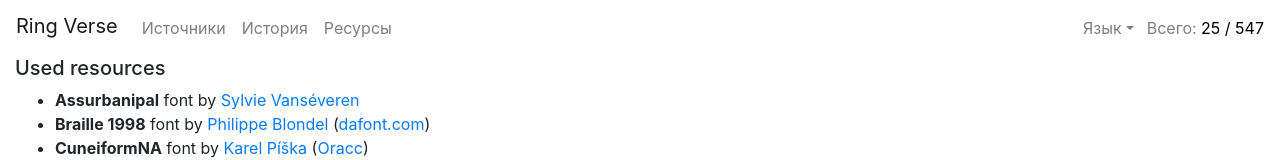
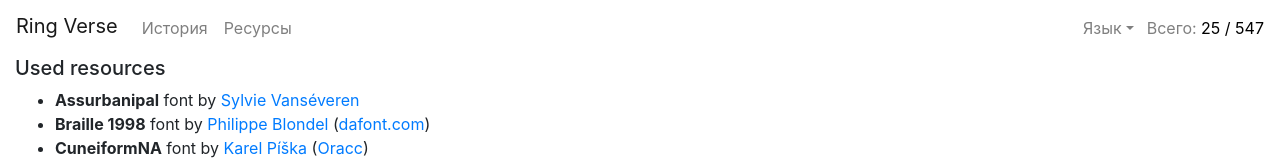
Before and after one commit to selyukov-n/ring-verse, a React (Create React App) app: page /credits in a window 1280 px wide. Shown: the top 160 px of the page. Built offline with nearby package versions, Linux system fonts and the light colour scheme.

Commit message:
remove Sources page

```diff
--- a/src/App.tsx
+++ b/src/App.tsx
@@ -14,10 +14,7 @@ import LangTree, { getTotalCount } from "./LangTree";
 import Language from "./Language";
 import { Translation } from "./Translation";
 
-const Sources = () => <div>TODO sources</div>;
-
 const routes = [
-  { path: "/sources", component: Sources, title: messages.header.sources },
   { path: "/history", component: History, title: messages.header.history },
   { path: "/credits", component: Credits, title: messages.header.credits },
 ];
--- a/src/intl/en.ts
+++ b/src/intl/en.ts
@@ -4,7 +4,7 @@ export const msg: typeof m = {
   header: {
     credits: "Credits",
     history: "History",
-    sources: "Sources",
+    //sources: "Sources",
     lang: "Language",
     total: "Total",
   },
--- a/src/intl/ru.ts
+++ b/src/intl/ru.ts
@@ -2,7 +2,7 @@ export const msg = {
   header: {
     credits: "Ресурсы",
     history: "История",
-    sources: "Источники",
+    //sources: "Источники",
     lang: "Язык",
     total: "Всего",
   },
```
